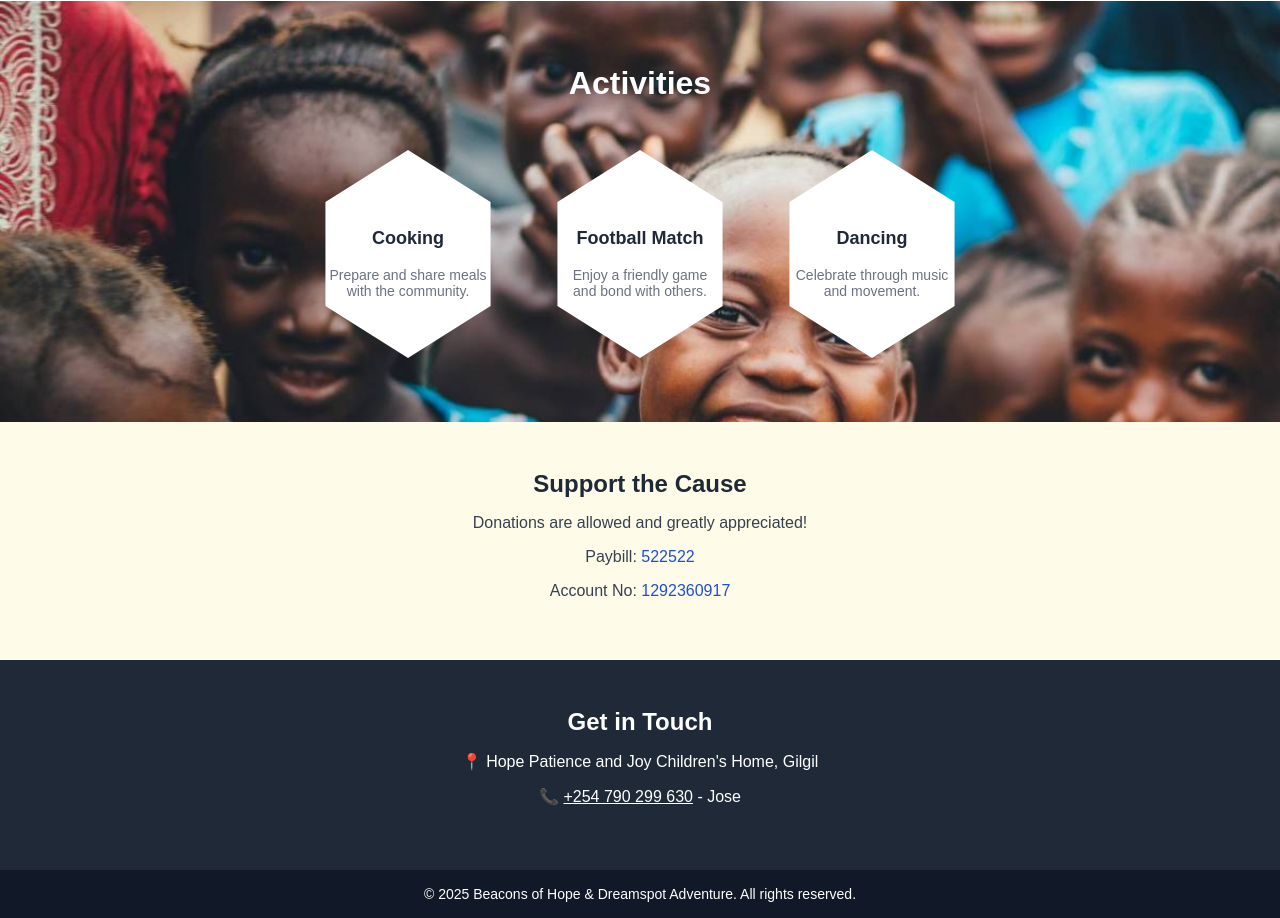
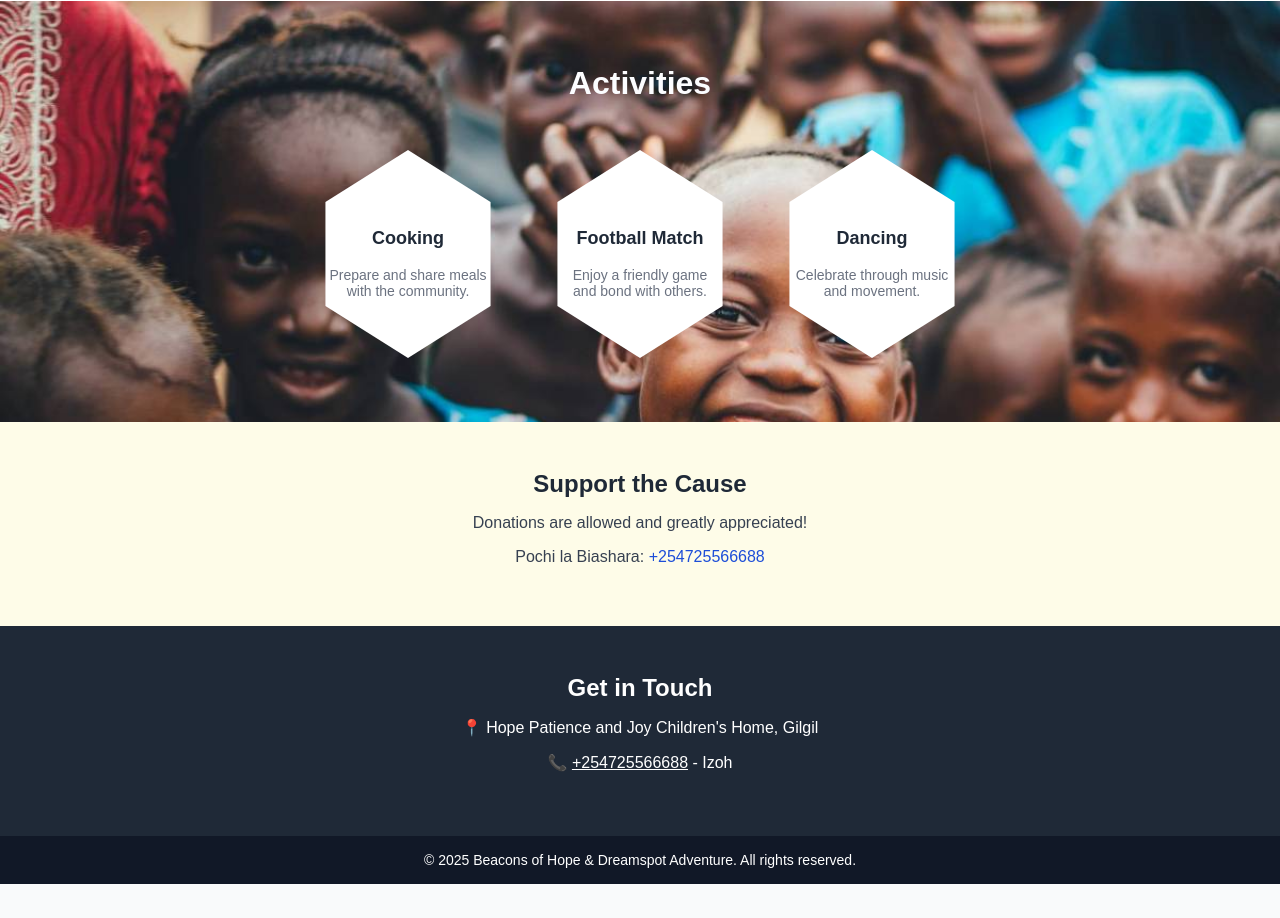
Before and after one commit to mangiarts/beacons-of-hope, a plain HTML site: page index.html in a window 1280 px wide. Shown: the part 587-1505 px from the top of the page. After the commit the page ends 1471 px from the top, so only its background shows below. Drawn offline with Linux system fonts and the light colour scheme.

Commit message:
Add files via upload

```diff
--- a/index.html
+++ b/index.html
@@ -248,8 +248,8 @@
     <div>
       <h2>Support the Cause</h2>
       <p>Donations are allowed and greatly appreciated!</p>
-      <p>Paybill: <span>522522</span></p>
-      <p>Account No: <span>1292360917</span></p>
+      <p>Pochi la Biashara: <span>+254725566688</span></p>
+
     </div>
   </section>
 
@@ -258,7 +258,7 @@
     <div>
       <h2>Get in Touch</h2>
       <p>📍 Hope Patience and Joy Children's Home, Gilgil</p>
-      <p>📞 <a href="tel:+254790299630">+254 790 299 630</a> - Jose</p>
+      <p>📞 <a href="tel:+254725566688">+254725566688</a> - Izoh</p>
     </div>
   </section>
 
```
